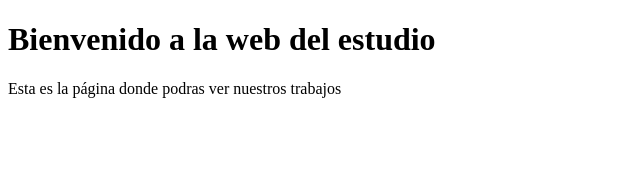
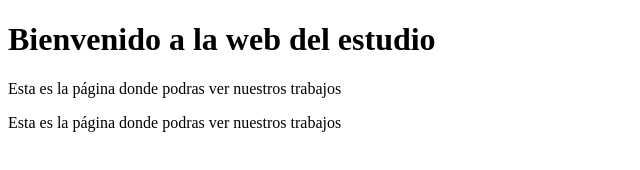
Before and after one commit to epassanoc/pagina-web, a plain HTML site: page index.html in a window 1280 px wide. Shown: the whole page, without its empty margins (0-640 px from the left). Drawn offline with Linux system fonts and the light colour scheme.

Commit message:
duplicar parrafo
se duplico el p

```diff
--- a/index.html
+++ b/index.html
@@ -6,6 +6,7 @@
         <body>
             <h1>Bienvenido a la web del estudio</h1>
             <p>Esta es la página donde podras ver nuestros trabajos</p>
+            <p>Esta es la página donde podras ver nuestros trabajos</p>
         </body>
     </head>
 </html>
```
